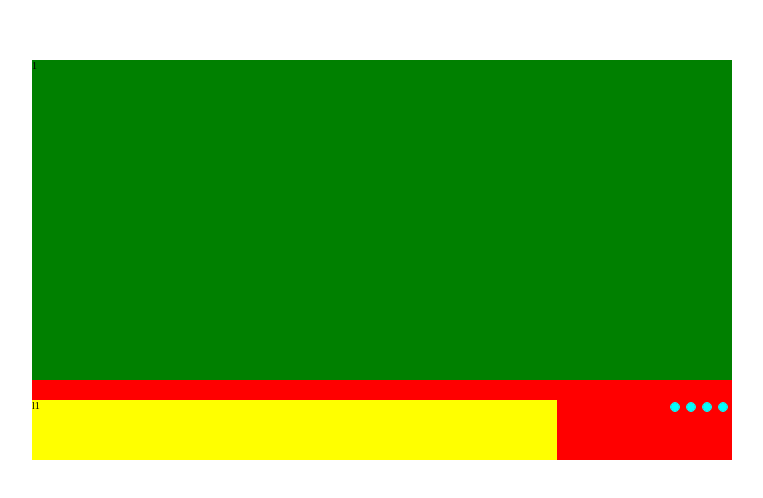
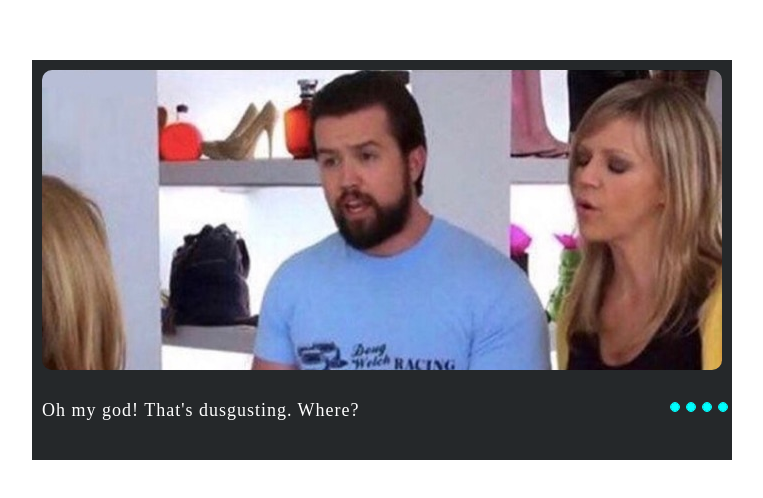
Before and after one commit to beliar13/cssMemeSlider, a plain HTML site: page index.html in a window 1280 px wide. Shown: the part 148-646 px from the top of the page, without its empty margins (258-1021 px from the left). Drawn offline with Linux system fonts and the light colour scheme.

Commit message:
refactor: change styles - bg-colors, add first meme (Sat, Sep 16, 2023 06:12:09 PM)

```diff
--- a/index.html
+++ b/index.html
@@ -18,8 +18,7 @@
         <input type="radio" class="four inp" name="switch" id="four">
         <div class="memes-labels">
             <div class="memes-container">
-                <div class="meme">
-                    1
+                <div class="meme first-meme">
                 </div>
                 <div class="meme">
                     2
@@ -33,7 +32,7 @@
             </div>
             <div class="labels-container">
                 <label class="meme-label" for="one" id="fl">
-                    <span>l1</span>
+                    <span>Oh my god! That's dusgusting. Where?</span>
                 </label>
                 <label class="meme-label" for="two" id="sl">
                     <span>l2</span>
--- a/style.css
+++ b/style.css
@@ -16,7 +16,7 @@ html {
     overflow: hidden;
     scroll-behavior: smooth;
     scroll-snap-type: x mandatory;
-    background-color: red;
+    background-color: #25282A;
 }
 
 input {
@@ -28,7 +28,18 @@ input {
     border: solid 0.4rem aqua;
     box-sizing: border-box;
     display: inline-flex;
+    cursor: pointer;
   }
+
+  input:hover {
+    outline: 0.1rem solid orange;
+    border: solid 0.4rem orange;
+  }
+
+input:checked {
+    outline: 0.1rem solid aqua;
+    border: solid 0.4rem orange;
+}
 
 .inp {
     transform: translate3d(63.4rem,34rem,0);
@@ -48,21 +59,26 @@ input {
     width: 70rem;
     height: 80%;
     flex-shrink: 0;
+    padding: 1rem 1rem;
+    gap: 2rem;
+    box-sizing: border-box;
 }
 
 .meme {
     width: 100%;
     height: 100%;
     flex-shrink: 0;
-    background-color: green;
+    background-color: #25282A;
+    border-radius: 1rem;
 }
 
 .labels-container {
     height: 15%;
     width: 75%;
-    background-color: aqua;
+    background-color: #25282A;
     display: flex;
     overflow: hidden;
+    padding-left: 1rem;
 }
 
 .meme-label {
@@ -71,59 +87,57 @@ input {
     flex-shrink: 0;
 }
 
+.first-meme {
+    background: url('./img/meme-1.jpg') no-repeat;
+    background-size: cover;
+}
 
 .one:checked ~ div div.memes-container {
     transform: translateX(0%);
-    transition: 0.3s ease-in;
+    transition: 0.5s ease-in;
 }
 
 .two:checked ~ div div.memes-container {
     transform: translateX(-100%);
-    transition: 0.3s ease-in;
+    transition: 0.5s ease-in;
 }
 
 .three:checked ~ div div.memes-container {
     transform: translateX(-200%);
-    transition: 0.3s ease-in;
+    transition: 0.5s ease-in;
 }
 
 .four:checked ~ div div.memes-container {
     transform: translateX(-300%);
-    transition: 0.3s ease-in;
+    transition: 0.5s ease-in;
 }
 
-#fl {
-    background-color: yellow;
+label {
+    background-color: #25282A;
 }
 
-#sl {
-    background-color: blue;
-}
-
-#thl {
-    background-color: violet;
-}
-
-#frl {
-    background-color: wheat;
+span {
+    font-size: 1.8rem;
+    color: white;
+    letter-spacing: 0.1rem;
 }
 
 .one:checked ~ div div.labels-container .meme-label {
     transform: translateX(0%);
-    transition: 0.3s ease-in;
+    transition: 0.5s ease-in;
 }
 
 .two:checked ~ div div.labels-container .meme-label {
     transform: translateX(-100%);
-    transition: 0.3s ease-in;
+    transition: 0.5s ease-in;
 }
 
 .three:checked ~ div div.labels-container .meme-label {
     transform: translateX(-200%);
-    transition: 0.3s ease-in;
+    transition: 0.5s ease-in;
 }
 
 .four:checked ~ div div.labels-container .meme-label {
     transform: translateX(-300%);
-    transition: 0.3s ease-in;
+    transition: 0.5s ease-in;
 }
```
Also changed, not shown: img/meme-1.jpg (added).
